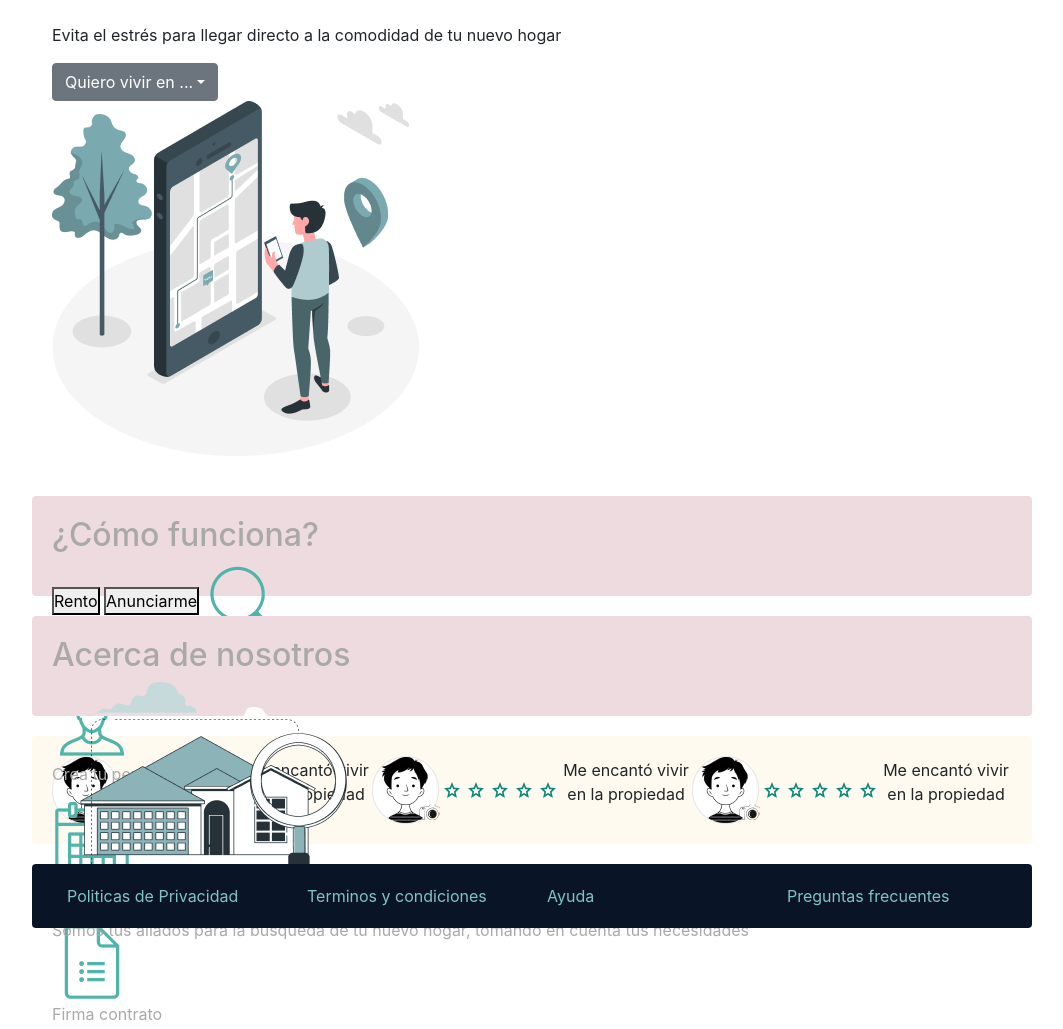
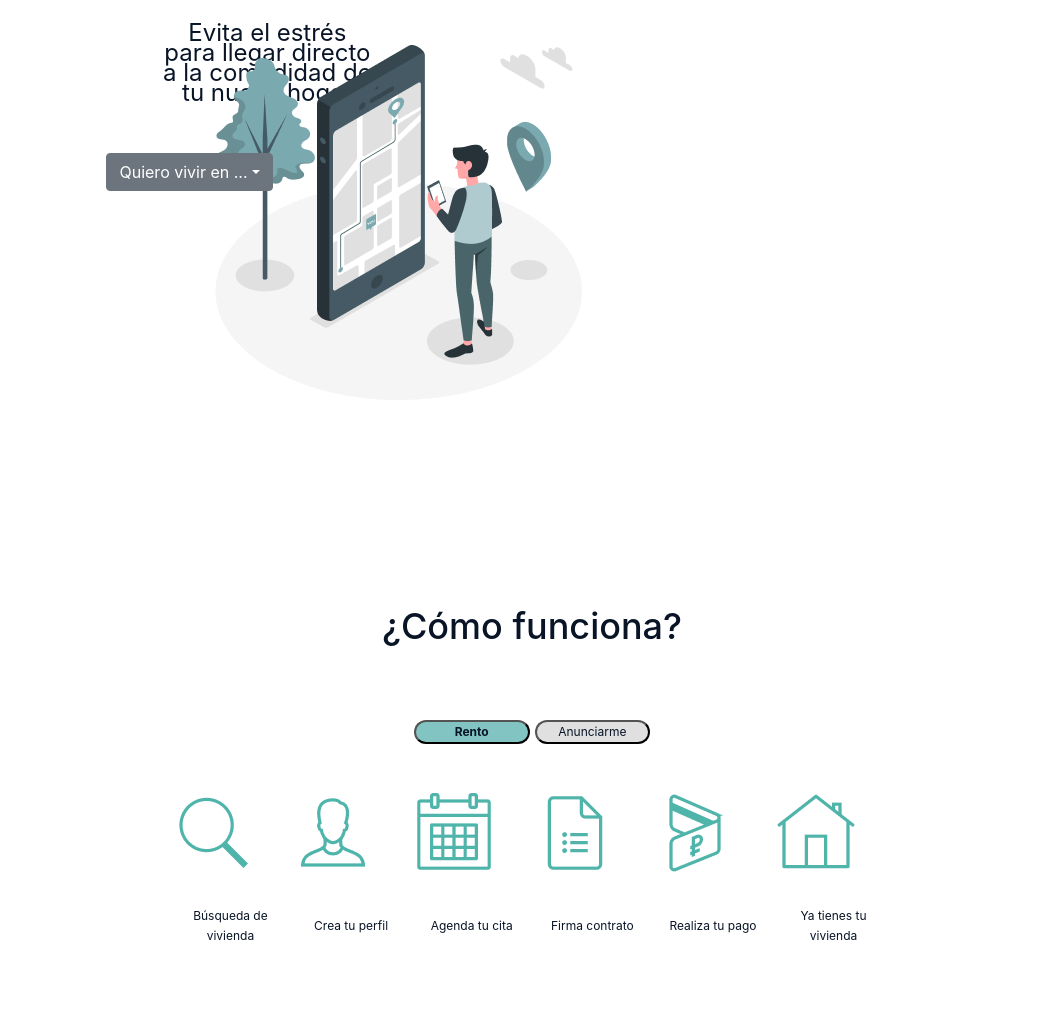
Before and after one commit to neferromero/DEPGO-homepage, a plain HTML site: page index.html in a window 1280 px wide. Shown: the part 137-1166 px from the top of the page, without its empty margins (108-1171 px from the left). Drawn offline with nearby package versions, Linux system fonts and the light colour scheme.

Commit message:
homepage, como funciona

```diff
--- a/index.html
+++ b/index.html
@@ -18,9 +18,8 @@
              <button type="button" class="btn btn-primary">Iniciar Sesion</button>
              <button type="button" class="btn btn-info">Registrarse</button>
          </header>
-         <main class="contenido">
-            <section class="quieroviviren">
-                <p>Evita el estrés para llegar directo a la comodidad de tu nuevo hogar</p>
+         <div class="widget">
+            <p class="texto1">Evita el estrés para llegar directo a la comodidad de tu nuevo hogar</p>
                <div class="dropdown">
                   <a class="btn btn-secondary dropdown-toggle" href="#" role="button" id="dropdownMenuLink" data-bs-toggle="dropdown" aria-expanded="false">Quiero vivir en ...</a>
                   <ul class="dropdown-menu" aria-labelledby="dropdownMenuLink">
@@ -29,42 +28,42 @@
                     <li><a class="dropdown-item" href="#">Guadalajara</a></li>
                   </ul>
                </div>
-                <img src="/img/amico.png" alt="imagen1">
-         </main>
-         <aside class="sidebar">
-            <img src="/img/review avatar.png" alt="avatar">
-            <img src="/img/stars.png" alt="calificacion">
-            <p>Me encantó vivir en la propiedad</p>
-
-            <img src="/img/review avatar.png" alt="avatar">
-            <img src="/img/stars.png" alt="calificacion">
-            <p>Me encantó vivir en la propiedad</p>
-
-            <img src="/img/review avatar.png" alt="avatar">
-            <img src="/img/stars.png" alt="calificacion">
-            <p>Me encantó vivir en la propiedad</p>
-         </aside>
+                  <img src="/img/amico.png" class="imagen0">
+         </div>
          <div class="widget1">
             <h2>¿Cómo funciona?</h2>
             <button class="botonrento">Rento</button>
             <button class= "botonanunciarme">Anunciarme</button>
-            <img src="/img/1.png" alt="busqueda">
-            <p>Búsqueda de vivienda</p>
-            <img src="/img/2.png" alt="perfil">
-            <p>Crea tu perfil</p>
-            <img src="/img/3.png" alt="calendar">
-            <p>Agenda tu cita</p>
-            <img src="/img/4.png" alt="list">
-            <p>Firma contrato</p>
-            <img src="/img/5.png" alt="pay">
-            <p>Realiza tu pago</p>
-            <img src="/img/6.png" alt="home">
-            <p>Ya tienes tu vivienda</p>
+            <img src="/img/1.png" class="busqueda">
+            <p class="p1">Búsqueda de vivienda</p>
+            <img src="/img/2.png" class="perfil">
+            <p class="p2">Crea tu perfil</p>
+            <img src="/img/3.png" class="calendar">
+            <p class="p3">Agenda tu cita</p>
+            <img src="/img/4.png" class="list">
+            <p class="p4">Firma contrato</p>
+            <img src="/img/5.png" class="pay">
+            <p class="p5">Realiza tu pago</p>
+            <img src="/img/6.png" class="home">
+            <p class="p6">Ya tienes tu vivienda</p>
          </div>
          <div class="widget2">
             <h2>Acerca de nosotros</h2>
             <img src="/img/search.png" alt="imagen busqueda">
             <p>Somos tus aliados para la busqueda de tu nuevo hogar, tomando en cuenta tus necesidades</p>
+         </div>
+         <div class="reviews">
+            <img src="/img/review avatar.png" class="avatar1">
+            <img src="/img/stars.png" class="calificacion1">
+            <p class="p1">Me encantó vivir en la propiedad</p>
+
+            <img src="/img/review avatar.png" class="avatar2">
+            <img src="/img/stars.png" class="calificacion2">
+            <p class="p2">Me encantó vivir en la propiedad</p>
+
+            <img src="/img/review avatar.png" class="avatar3">
+            <img src="/img/stars.png" class="calificacion3">
+            <p class="p3">Me encantó vivir en la propiedad</p>
          </div>
          <footer class="footer">
             <div class="container">
--- a/main.css
+++ b/main.css
@@ -9,7 +9,7 @@ body {
     font-family: 'Segoe UI', Tahoma, Geneva, Verdana, sans-serif;
 }
 .contenedor {
-    width: 90%;
+    width: 95%;
     max-width: 1000px;
     margin: 20px auto;
     display: grid;
@@ -20,8 +20,6 @@ body {
 
 .contenedor > div,
 .contenedor .header,
-.contenedor .contenido,
-.contenedor .sidebar,
 .contenedor .footer {
     background:#fff ;
     padding: 20px;
@@ -68,12 +66,216 @@ header > .btn-btn-primary {
     font-variant: small-caps;
 }
 
-
-.contenedor .contenido {
-    grid-column: span 3;
+.contenedor .widget {
+    height: 514px;
+    color: #091527;
+    font-style: normal;
+    font-size: 32px;
+    line-height: 20px;
+    /* identical to box height */
+    display: grid;
+    flex-direction: row;
+    justify-content: space-around;
+    text-align: center;
+    grid-template-columns: 1fr 1fr 1fr 1fr 1fr 1fr 1fr 1fr;
+    grid-template-rows: 1fr 1fr 1fr 1fr 1fr;
+    gap: 5px;
 }
 
-.contenedor .sidebar {
+.widget > .texto1 {
+    color: #091527;
+    font-style: bold;
+    font-size: 24px;
+    display: grid;
+    grid-column-start: 3;
+    grid-column-end: 7;
+    grid-row-start: 1;
+    grid-row-end: 2;
+}
+
+.widget > .dropdown{
+    display: grid;
+    grid-column-start: 2;
+    grid-column-end: 4;
+    grid-row-start: 2;
+    grid-row-end: 3;
+}
+
+.widget .imagen0 {
+    display: grid;
+    grid-column-start: 4;
+    grid-column-end: 6;
+    grid-row-start: 2;
+    grid-row-end: 4;
+}
+.contenedor .widget1 {
+    height: 514px;
+    color: #091527;
+    font-style: normal;
+    font-size: 12px;
+    line-height: 20px;
+    /* identical to box height */
+    display: grid;
+    flex-direction: row;
+    justify-content: space-around;
+    text-align: center;
+    grid-template-columns: 1fr 1fr 1fr 1fr 1fr 1fr 1fr 1fr;
+    grid-template-rows: 1fr 1fr 1fr 1fr 1fr;
+    gap: 5px;
+}
+
+.widget1 > h2 {
+    color: #091527;
+    font-style: bold;
+    font-size: 36px;
+    display: grid;
+    grid-column-start: 3;
+    grid-column-end: 7;
+    grid-row-start: 1;
+    grid-row-end: 2;
+}
+
+.widget1 > .botonrento {
+    color: #091527;
+    background: #81C4C2;
+    font-style: normal;
+    font-size: 12px;
+    display: grid;
+    border-radius: 20px;
+    font-weight: bold;
+    grid-column-start: 4;
+    grid-column-end: 5;
+    grid-row-start: 2;
+    grid-row-end: 3;
+}
+
+.widget1 > .botonanunciarme {
+    color:#091527;
+    background: #e0e0e0;
+    font-style: normal;
+    font-size: 12px;
+    display: grid;
+    grid-column-start: 3;
+    grid-column-end: 4;
+    border-radius: 20px;
+    grid-column-start: 5;
+    grid-column-end: 6;
+    grid-row-start: 2;
+    grid-row-end: 3;
+}
+.widget1 > .p1 {
+    color: #091527;
+    display: grid;
+    grid-column-start: 2;
+    grid-column-end: 3;
+    grid-row-start: 4;
+    grid-row-end: 5;
+}
+
+.widget1 > .p2 {
+    color: #091527;
+    display: grid;
+    grid-column-start: 3;
+    grid-column-end: 4;
+    grid-row-start: 4;
+    grid-row-end: 5;
+}
+.widget1 > .p3 {
+    color: #091527;
+    display: grid;
+    grid-column-start: 4;
+    grid-column-end: 5;
+    grid-row-start: 4;
+    grid-row-end: 5;
+}
+
+.widget1 > .p4 {
+    color: #091527;
+    display: grid;
+    grid-column-start: 5;
+    grid-column-end: 6;
+    grid-row-start: 4;
+    grid-row-end: 5;
+}
+.widget1 > .p5 {
+    color: #091527;
+    display: grid;
+    grid-column-start: 6;
+    grid-column-end: 7;
+    grid-row-start: 4;
+    grid-row-end: 5;
+}
+
+.widget1 > .p6 {
+    color: #091527;
+    display: grid;
+    grid-column-start: 7;
+    grid-column-end: 8;
+    grid-row-start: 4;
+    grid-row-end: 5;
+}
+
+.widget1 > .busqueda {
+    display: grid;
+    grid-column-start: 2;
+    grid-column-end: 3;
+    grid-row-start: 3;
+    grid-row-end: 4;
+}
+
+.widget1 > .perfil {
+    display: grid;
+    grid-column-start: 3;
+    grid-column-end: 4;
+    grid-row-start: 3;
+    grid-row-end: 4;
+}
+.widget1 > .calendar {
+    display: grid;
+    grid-column-start: 4;
+    grid-column-end: 5;
+    grid-row-start: 3;
+    grid-row-end: 4;
+}
+
+.widget1 > .list {
+    display: grid;
+    grid-column-start: 5;
+    grid-column-end: 6;
+    grid-row-start: 3;
+    grid-row-end: 4;
+}
+.widget1 > .pay {
+    display: grid;
+    grid-column-start: 6;
+    grid-column-end: 7;
+    grid-row-start: 3;
+    grid-row-end: 4;
+}
+
+.widget1 > .home {
+    display: grid;
+    grid-column-start: 7;
+    grid-column-end: 8;
+    grid-row-start: 3;
+    grid-row-end: 4;
+}
+
+.contenedor .widget2 {
+    height: 514px;
+    color: #091527;
+    font-style: normal;
+    font-size: 12px;
+    line-height: 20px;
+    /* identical to box height */
+    display: flex;
+    flex-direction: row;
+    justify-content: space-around;
+    text-align: center;
+    border-radius: 20px;
+}
+
+.contenedor .reviews {
     grid-column: span 3;
     background: floralwhite;
     text-align: center;
@@ -83,11 +285,11 @@ header > .btn-btn-primary {
     grid-row: 5/6;
 }
 
+.contenedor .widget,
 .contenedor .widget1,
-.contenedor .widget2 {
-    background: rgb(238, 219, 223);
-    color: darkgray;
-    height: 100px;
+.contenedor .widget2
+.contenedor .reviews {
+    height: 540px;
     align-items: center;
     justify-content: center;
 }
```
Lines whose indentation alone changed are shown as unchanged.
